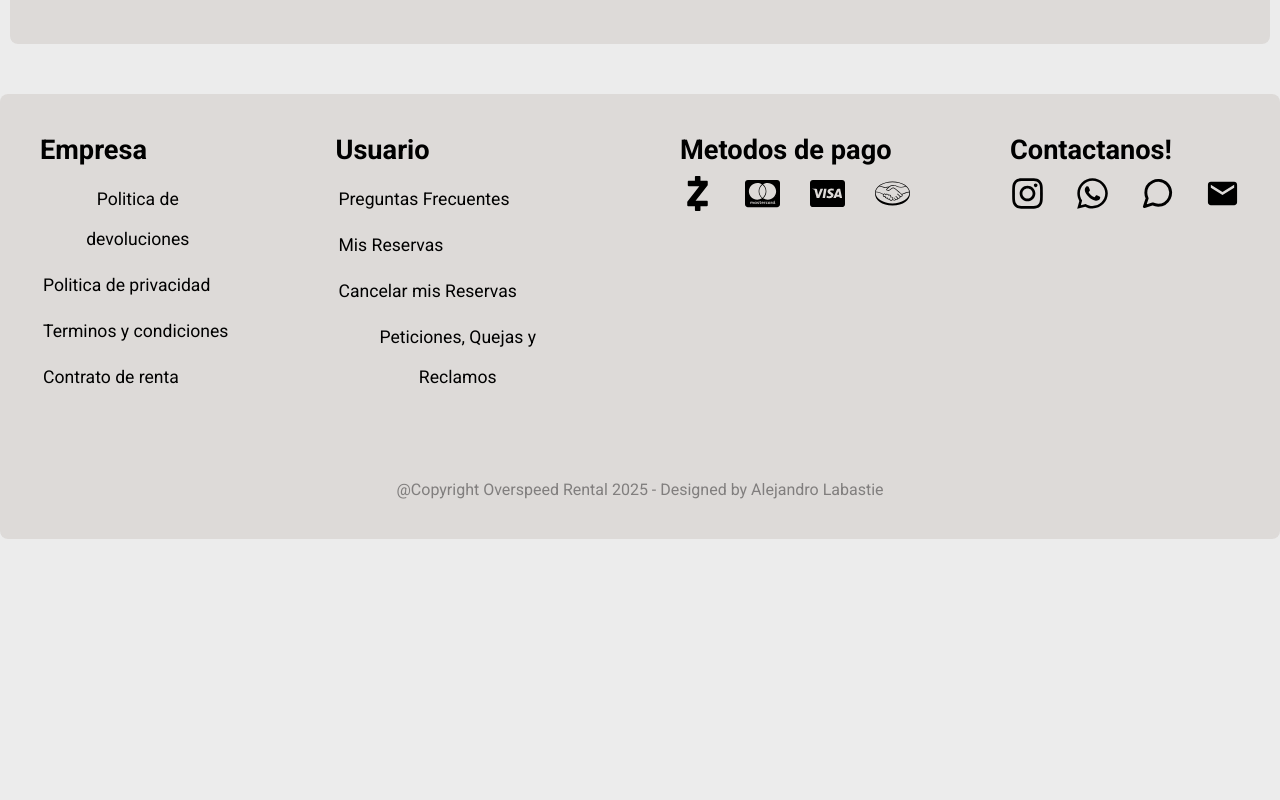
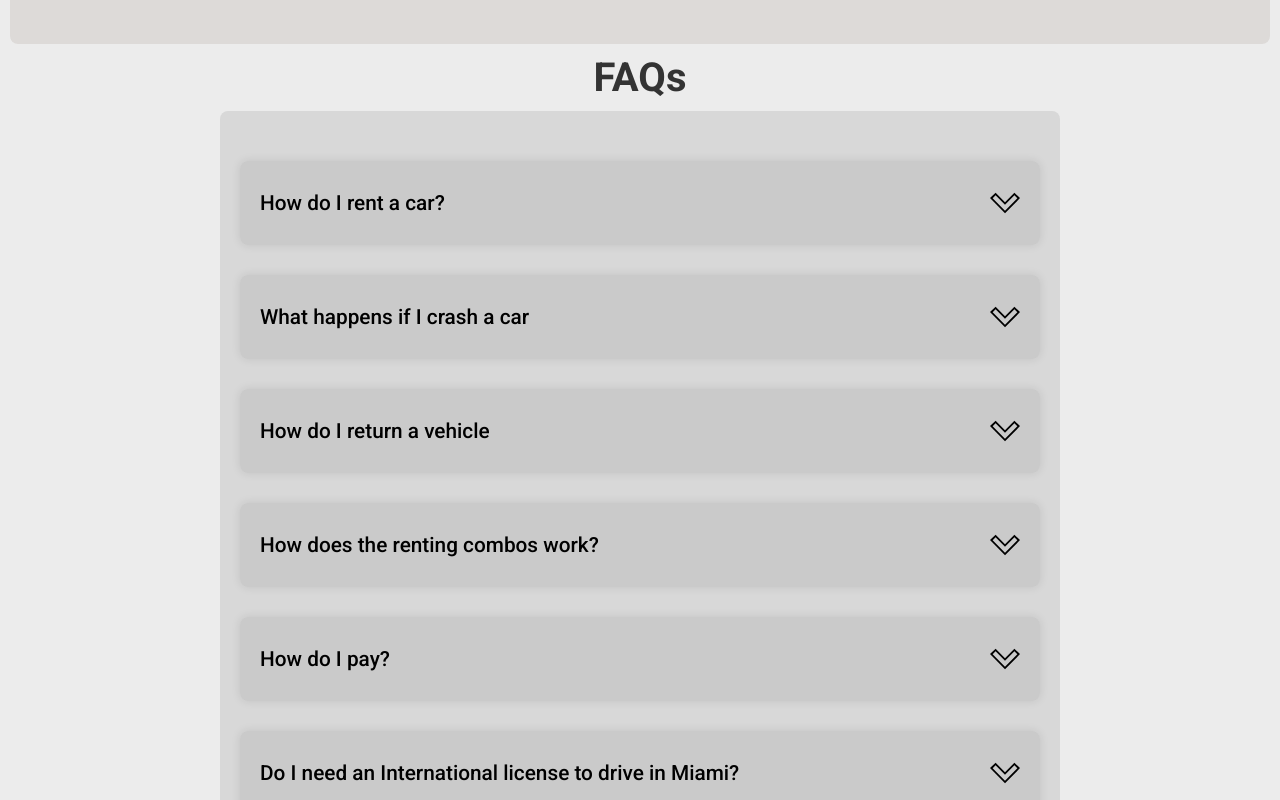
Before and after one commit to alelabas/Overspeed-Rentals, a React (Vite) app: page / in a window 1280 px wide. Shown: the part 2540-3340 px from the top of the page. Before the commit the page ends 3079 px from the top, so only its background shows below. Built offline with nearby package versions, Linux system fonts and the light colour scheme; no server answers.

Commit message:
Cambios y Animaciones del FAQs
Animacion del FAQ y correccion de estilos

```diff
--- a/src/App.jsx
+++ b/src/App.jsx
@@ -6,6 +6,7 @@ import { Fleet } from './components/Fleet/Fleet'
 import { AboutUs } from './layouts/About_us/AboutUs'
 import { Clients } from './components/Clients/Clients'
 import { Footer } from './layouts/Footer/Footer'
+import { FAQs } from './components/FAQs/FAQs'
 
 export default function App(){
     return (
@@ -16,6 +17,7 @@ export default function App(){
             <Servicies />
             <AboutUs />
             <Clients />
+            <FAQs />
             <Footer />
         </AddressProvider>
     )
--- /dev/null
+++ b/src/components/FAQs/FAQ.jsx
@@ -0,0 +1,17 @@
+
+export function FAQ ({faq, index, handleFAQ}) {
+    return (
+        <div
+            className={'faq' + (faq.show ? ' open' : '')}
+            key={index}
+            onClick={() => handleFAQ(index)}
+        >
+            <div className="faq-question">
+                {faq.question}
+            </div>
+            <div className="faq-response">
+                {faq.response}
+            </div>
+        </div>
+    )
+}
--- /dev/null
+++ b/src/components/FAQs/FAQs.css
@@ -0,0 +1,78 @@
+.faqs-section {
+    display: flex;
+    align-items: center;
+    justify-content: center;
+    flex-direction: column;
+}
+
+.faqs-section > h2 {
+    font-size: 2.5rem;
+    font-weight: 700;
+    color: #333;
+    margin-bottom: 10px;
+}
+
+.faqs-list {
+    list-style: none;
+    padding: 20px;
+    background-color: rgba(215, 215, 215, 0.944);
+    border-radius: 8px;
+}
+
+.faq {
+    margin: 30px 0px;
+    padding: 30px 20px;
+    font-size: 1.3rem;
+    font-weight: 500;
+    width: 800px;
+    background-color: rgba(202, 202, 202, 0.944);
+    box-shadow: 0px 0px 10px rgba(0, 0, 0, 0.1);
+    border-radius: 8px;
+    cursor: pointer;
+}
+
+.faq-question {
+    position: relative;
+    transition: all 0.4s ease;
+}
+
+.faq:hover {
+    color: rgb(160, 140, 140);
+}
+
+.faq-question::after {
+    content: '';
+    position: absolute;
+    top: 50%;
+    right: 0px;
+    transform: translateY(-50%);
+    width: 30px;
+    height: 30px;
+    background-image: url(../../assets/down-arrow.svg);
+    background-position: center;
+    background-size: contain;
+    background-repeat: no-repeat;
+    transition: all 0.4s ease-out;
+}
+
+.faq-response {
+    opacity: 0;
+    max-height: 0;
+    overflow-y: hidden;
+    transition: all 0.4s ease-out;
+}
+
+.faq.open .faq-question {
+    margin-bottom: 20px;
+}
+
+.faq.open .faq-question::after {
+    transform: translateY(-50%) rotate(180deg);
+}
+
+.faq.open .faq-response {
+    max-height: 500px;
+    opacity: 1;
+    color: #333;
+    font-size: 1.2rem;
+}
--- /dev/null
+++ b/src/components/FAQs/FAQs.jsx
@@ -0,0 +1,32 @@
+import { useFAQs } from "../../hooks/useFAQs";
+import { useState } from "react";
+import { FAQ } from "./FAQ";
+import "./FAQs.css"
+
+export function FAQs () {
+
+    const [faqs, setFaqs] = useState(useFAQs())
+
+    const handleFAQ = index => {
+        setFaqs(faqs.map((faq, i) => {
+            if (i === index)
+                faq.show = !faq.show
+            else
+                faq.show = false
+            return faq
+        }))
+    }
+
+    const filteredFAQs = faqs.map((faq, index) => (
+        <FAQ key={index} faq={faq} index={index} handleFAQ={handleFAQ} />
+    ))
+
+    return (
+        <section className="faqs-section">
+            <h2>FAQs</h2>
+            <div className="faqs-list">
+                {filteredFAQs}
+            </div>
+        </section>
+    )
+}
--- a/src/data/data.json
+++ b/src/data/data.json
@@ -173,5 +173,37 @@
                 "/src/assets/Clients/clientImage5.jpg"
             ]
         }
+    ],
+    "FAQs" : [
+        {
+            "question" : "How do I rent a car?",
+            "response" : "You can rent a car from our website or message us on our social media",
+            "show" : false
+        },
+        {
+            "question" : "What happens if I crash a car",
+            "response" : "Whenever you rent a car you have to pay a deposit. In case of an accident, all of our cars have insurance, so you will only loose your deposit",
+            "show" : false
+        },
+        {
+            "question" : "How do I return a vehicle",
+            "response" : "You can arrange a Pick-Up location or return the car to us. The only thing you have to care about is returning the car with the same fuel level that you received in the car",
+            "show" : false
+        },
+        {
+            "question" : "How does the renting combos work?",
+            "response" : "Let's say that you came to Miami with a lot of luggage that wont fit a sports car. We can arrange a switch of cars for some days. The first car can be an SUV, which you can use for the days you want and whenver you want we can arrange a switch to another car",
+            "show" : false
+        },
+        {
+            "question" : "How do I pay?",
+            "response" : "Once you make a reservation, you will be charge with a reservation fee and when you arrive here you pay the rest, in whatever payment method you prefer",
+            "show" : false
+        },
+        {
+            "question" : "Do I need an International license to drive in Miami?",
+            "response" : "No. In the state of Miami-Dade you can drive with the license of your country, but just in Miami-Dade. For other states you must ask us",
+            "show" : false
+        }
     ]
 }
--- /dev/null
+++ b/src/hooks/useFAQs.js
@@ -0,0 +1,13 @@
+import dataList from "../data/data.json"
+
+export function useFAQs () {
+
+    const faqs = dataList.FAQs
+
+    return faqs.map((faq, index) => ({
+        id: index,
+        question: faq.question,
+        response: faq.response,
+        show: faq.show
+    }))
+}
--- a/src/layouts/Footer/Footer.css
+++ b/src/layouts/Footer/Footer.css
@@ -77,8 +77,8 @@
 }
 
 .button-list:hover {
-    border-bottom: 3px solid rgb(60, 60, 60);
-    color: rgb(60, 60, 60);
+    border-bottom: 3px solid rgb(160, 140, 140);
+    color: rgb(160, 140, 140);
     transition: all 0.5s ease-in-out;
 }
 
--- a/src/layouts/Footer/Footer.jsx
+++ b/src/layouts/Footer/Footer.jsx
@@ -12,25 +12,25 @@ export function Footer () {
             <footer className="page-footer">
                 <section className="site-map-section">
                     <div className="content-wrap">
-                        <h3>Empresa</h3>
+                        <h3>Business</h3>
                         <ul className="business-list">
-                            <button className="button-list"><li>Politica de devoluciones</li></button>
-                            <button className="button-list"><li>Politica de privacidad</li></button>
-                            <button className="button-list"><li>Terminos y condiciones</li></button>
-                            <button className="button-list"><li>Contrato de renta</li></button>
+                            <button className="button-list"><li>Return Policy</li></button>
+                            <button className="button-list"><li>Privacy Policy</li></button>
+                            <button className="button-list"><li>Terms and Condition</li></button>
+                            <button className="button-list"><li>Rental Agreement</li></button>
                         </ul>
                     </div>
                     <div className="content-wrap">
-                        <h3>Usuario</h3>
+                        <h3>User</h3>
                         <ul className="user-list">
-                            <button className="button-list"><li>Preguntas Frecuentes</li></button>
-                            <button className="button-list"><li>Mis Reservas</li></button>
-                            <button className="button-list"><li>Cancelar mis Reservas</li></button>
-                            <button className="button-list"><li>Peticiones, Quejas y Reclamos</li></button>
+                            <button className="button-list"><li>FAQs</li></button>
+                            <button className="button-list"><li>My Reservations</li></button>
+                            <button className="button-list"><li>Cancel Reservations</li></button>
+                            <button className="button-list"><li>Requests, Complaints and Suggestions</li></button>
                         </ul>
                     </div>
                     <div className="content-wrap">
-                        <h3>Metodos de pago</h3>
+                        <h3>Payment Methods</h3>
                         <ul className="payment-methods-list">
                             <li><SiZelle /></li>
                             <li><FaCcMastercard /></li>
@@ -39,7 +39,7 @@ export function Footer () {
                         </ul>
                     </div>
                     <div className="content-wrap">
-                        <h3>Contactanos!</h3>
+                        <h3>Contact Us!</h3>
                         <ul className="contact-icons">
                             <button className="button-icons"><li><FaInstagram /></li></button>
                             <button className="button-icons"><li><FaWhatsapp /></li></button>
--- a/src/layouts/Servicies/servicies.jsx
+++ b/src/layouts/Servicies/servicies.jsx
@@ -9,28 +9,28 @@ export default function Servicies(){
                     <h3>Sports Cars Rental</h3>
                     <div className="image-container">
                         <img src="src/assets/CarImages/mustang-blanco-1.jpg" alt="" />
-                        <p>Lorem ipsum dolor sit amet consectetur adipisicing elit. Dolores, ipsum.</p>
+                        <p>We offer the best cars for the best price in the market. You can enjoy the big engines while driving with the roof down and enjoy the breeze of Miami.</p>
                     </div>
                 </div>
                 <div className="service-container">
                     <h3>24/7 Pick-Up and Delivery</h3>
                     <div className="image-container">
                         <img src="src/assets/CarImages/mustangs-2.jpg" alt="" />
-                        <p>Lorem ipsum dolor sit amet consectetur adipisicing elit. Dolores, ipsum.</p>
+                        <p>We can Deliver and Pick-Up the cars whenever it's comfortable for <strong>you</strong>. Even early in the morning or late in the night</p>
                     </div>
                 </div>
                 <div className="service-container">
                     <h3>Airport Pick-Up and Delivery</h3>
                     <div className="image-container">
                         <img src="src/assets/CarImages/mustangs-3.jpg" alt="" />
-                        <p>Lorem ipsum dolor sit amet consectetur adipisicing elit. Dolores, ipsum.</p>
+                        <p>You can forget about arriving and Miami and calling a taxi or uber. We will deliver and pick-up the car straight <strong>out of your gate</strong></p>
                     </div>
                 </div>
                 <div className="service-container">
                     <h3>Renting Combos</h3>
                     <div className="image-container">
                         <img src="src/assets/CarImages/mustangs-2.jpg" alt="" />
-                        <p>Lorem ipsum dolor sit amet consectetur adipisicing elit. Dolores, ipsum.</p>
+                        <p>Do you want to rent a convertible but you can't fit your luggage? No worries, we can arrange both a SUV or Van and a convertible combo</p>
                     </div>
                 </div>
             </div>
```
Also changed, not shown: src/assets/down-arrow.svg (added).
